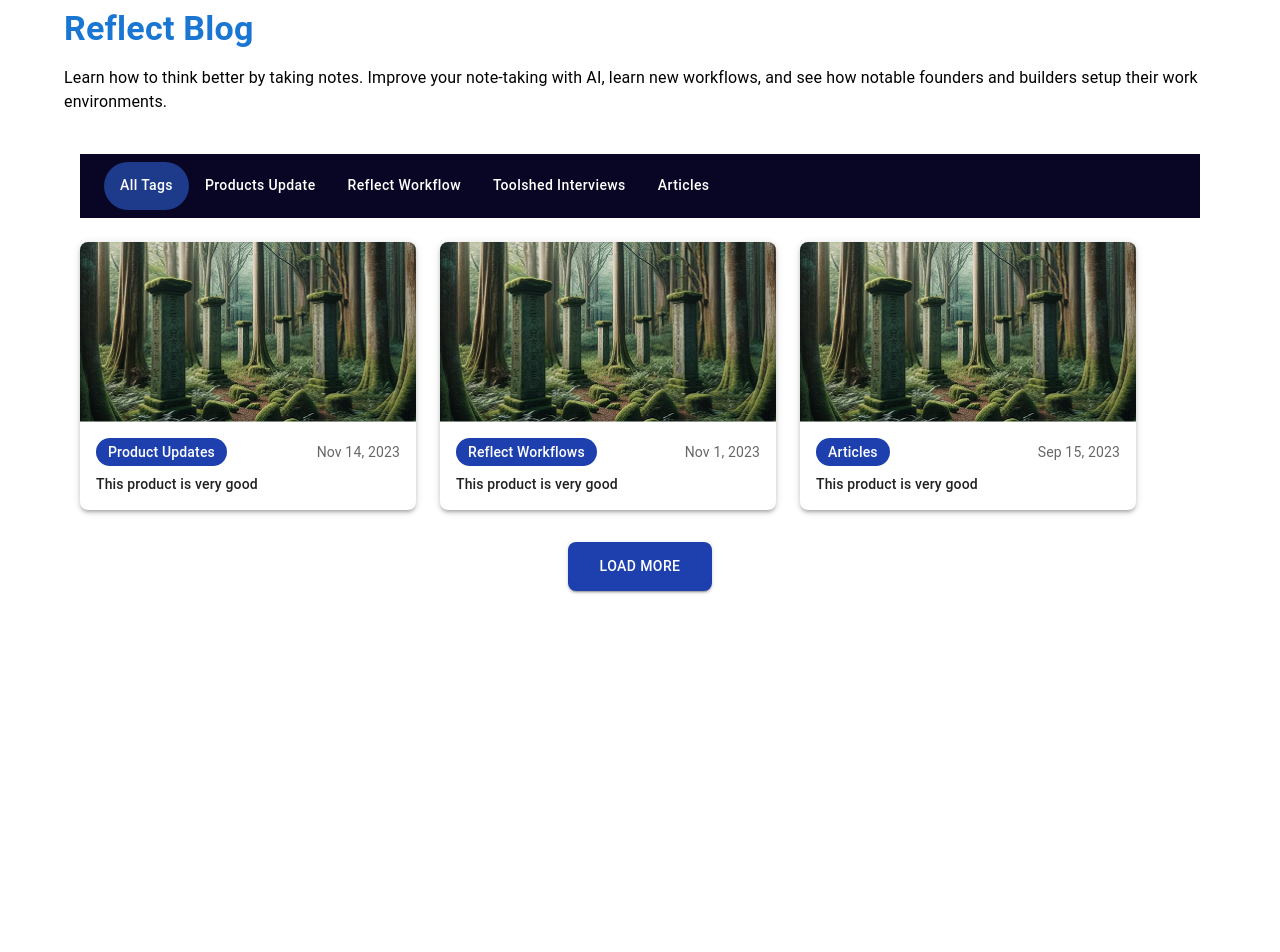
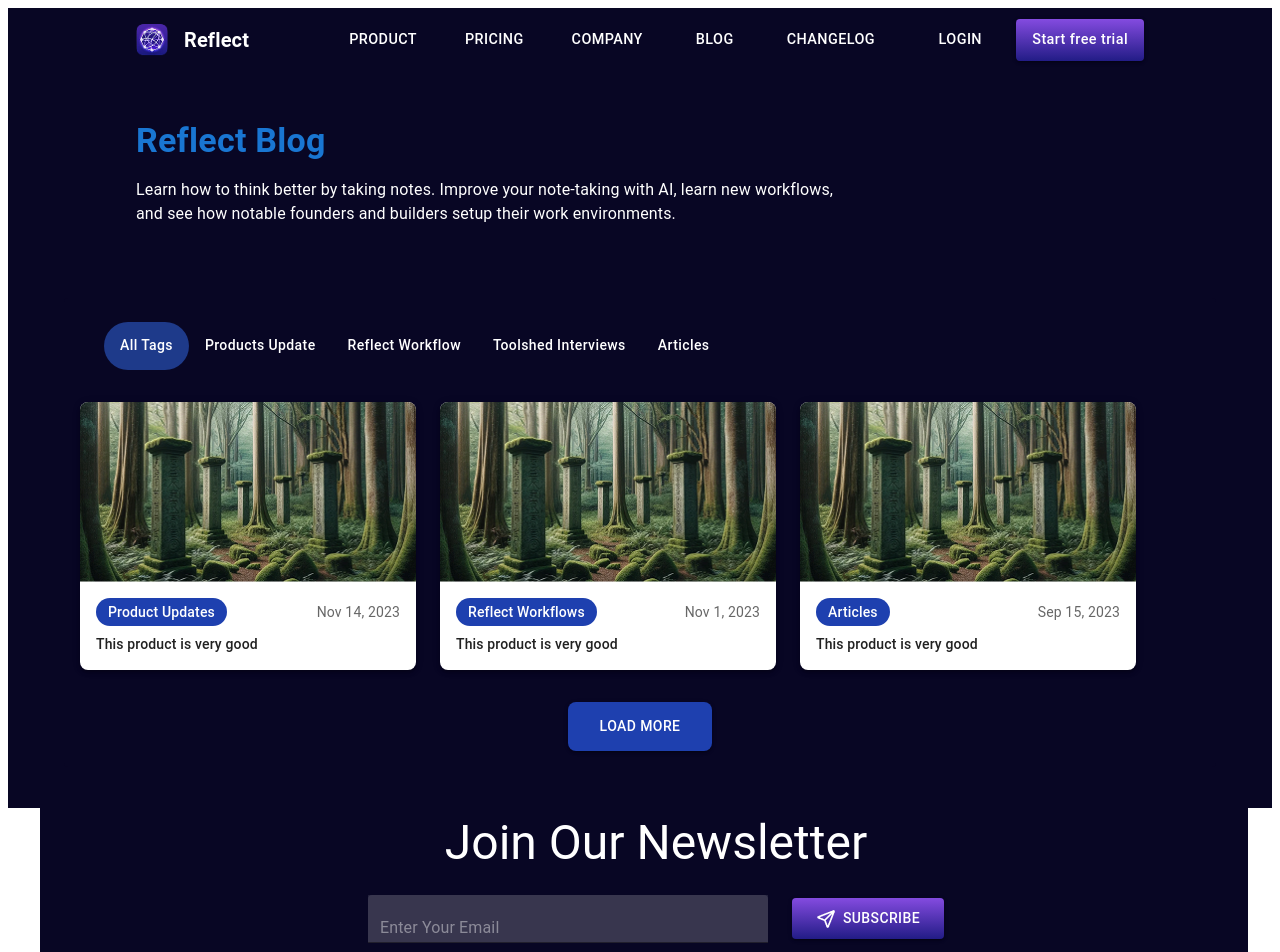
Before and after one commit to XeuroTech/Landing-page, a React (Vite) app: page / in a window 1280 px wide. Shown: the top 952 px of the page. Before the commit the page ends 800 px from the top, so only its background shows below. Built offline with nearby package versions, Linux system fonts and the light colour scheme.

Commit message:
fullupdate

```diff
--- a/src/Components/AllTags.jsx
+++ b/src/Components/AllTags.jsx
@@ -96,7 +96,7 @@
   ];
 
   return (
-    <Paper elevation={0} sx={{ p: 2 }}>
+    <Paper elevation={0} sx={{ p: 2 ,bgcolor: "rgba(8,6,36,1)"}}>
    <AppBar position="static" color="primary"   elevation={0} sx={{ userSelect: 'none', }}>
   <Toolbar sx={{ bgcolor: "rgba(8,6,36,1)", color: 'white' }}>
     <Tabs
@@ -156,9 +156,16 @@
           borderRadius: 2,
           boxShadow: 3,
           overflow: 'hidden',
+          xs:{
+            justifyContent:'center',
+            alignItems:'center',
+            px:0,
+            mx:0,
+          },
           transition: 'transform 0.3s',
           '&:hover': {
-            transform: 'translateY(-4px)'
+            transform: 'translateY(-4px)',
+
           }
         }}>
           <CardMedia
@@ -171,11 +178,12 @@
               width: '100%'
             }}
           />
-          <Stack spacing={1} sx={{ p: 2 }}>
+          <Stack spacing={1} p={2} >
             <Box sx={{
               display: 'flex',
               justifyContent: 'space-between',
-              alignItems: 'center'
+              alignItems: 'center',
+
             }}>
               <Typography
                 variant="body2"
--- a/src/Components/Footer.jsx
+++ b/src/Components/Footer.jsx
@@ -52,7 +52,7 @@
             }}>
                 <Box
                     component='img'
-                    src={twitter}
+                     src={twitter}
                     sx={{
                         height: { xs: 24, md: 28 },
                         width: 'auto',
--- a/src/Components/NavBar.jsx
+++ b/src/Components/NavBar.jsx
@@ -7,12 +7,16 @@
 import IconButton from '@mui/material/IconButton';
 import MenuIcon from '@mui/icons-material/Menu';
 import { styled } from '@mui/material/styles';
+import Drawer from '@mui/material/Drawer';
+import List from '@mui/material/List';
+import ListItem from '@mui/material/ListItem';
+import ListItemButton from '@mui/material/ListItemButton';
+import ListItemText from '@mui/material/ListItemText';
 import navlogo from '../assets/navlogo.png';
 
 function Navbar() {
     const [mobileOpen, setMobileOpen] = React.useState(false);
 
-    // Styled button with gradient background
     const GradientButton = styled(Button)(({ theme }) => ({
         background: 'linear-gradient(180deg, #844BE0 0%, #221C86 100%)',
         color: theme.palette.common.white,
@@ -28,6 +32,37 @@
         setMobileOpen(!mobileOpen);
     };
 
+    const drawer = (
+        <Box sx={{
+            width: 250,
+            background: 'rgba(8, 6, 36, 1)',
+            height: '100%',
+            color: 'white'
+        }}>
+            <List>
+                {['Product', 'Pricing', 'Company', 'Blog', 'Changelog'].map((text) => (
+                    <ListItem key={text} disablePadding>
+                        <ListItemButton>
+                            <ListItemText primary={text} />
+                        </ListItemButton>
+                    </ListItem>
+                ))}
+                <ListItem disablePadding>
+                    <ListItemButton>
+                        <ListItemText primary="Login" />
+                    </ListItemButton>
+                </ListItem>
+                <ListItem disablePadding>
+                    <ListItemButton>
+                        <GradientButton fullWidth>
+                            Start free trial
+                        </GradientButton>
+                    </ListItemButton>
+                </ListItem>
+            </List>
+        </Box>
+    );
+
     return (
         <Box sx={{ flexGrow: 1 }}>
             <AppBar position="static" sx={{
@@ -35,8 +70,8 @@
                 boxShadow: 'none',
                 paddingX: { xs: 2, sm: 4, md: 6 }
             }}>
-                <Toolbar>
-                    {/* Mobile menu button (hidden on desktop) */}
+                <Toolbar sx={{ minHeight: { xs: 56, sm: 64 } }}>
+                    {/* Mobile menu button */}
                     <IconButton
                         size="large"
                         edge="start"
@@ -51,9 +86,9 @@
                         <MenuIcon />
                     </IconButton>
 
-                    {/* Left side - Logo with text */}
+                    {/* Logo with text */}
                     <Box sx={{
-                        flexGrow: 1,
+                        flexGrow: { xs: 1, sm: 0 },
                         display: 'flex',
                         alignItems: 'center',
                         gap: 2,
@@ -72,34 +107,41 @@
                             component="div"
                             sx={{
                                 fontWeight: 'bold',
-                                fontSize: { xs: '1rem', sm: '1.25rem' }
+                                fontSize: { xs: '1rem', sm: '1.25rem' },
+                                display: { xs: 'none', sm: 'block' }
                             }}
                         >
                             Reflect
                         </Typography>
                     </Box>
 
-                    {/* Middle - Navigation buttons (hidden on mobile) */}
+                    {/* Navigation links - desktop */}
                     <Box sx={{
                         display: { xs: 'none', sm: 'flex' },
                         justifyContent: 'center',
                         flexGrow: 1,
-                        gap: { sm: 1, md: 2, lg: 4 }
+                        gap: { sm: 1, md: 2, lg: 4 },
+                        mx: 2
                     }}>
-                        <Button color="inherit" sx={{ fontSize: { sm: '0.8rem', md: '0.9rem' } }}>Product</Button>
-                        <Button color="inherit" sx={{ fontSize: { sm: '0.8rem', md: '0.9rem' } }}>Pricing</Button>
-                        <Button color="inherit" sx={{ fontSize: { sm: '0.8rem', md: '0.9rem' } }}>Company</Button>
-                        <Button color="inherit" sx={{ fontSize: { sm: '0.8rem', md: '0.9rem' } }}>Blog</Button>
-                        <Button color="inherit" sx={{ fontSize: { sm: '0.8rem', md: '0.9rem' } }}>Changelog</Button>
+                        {['Product', 'Pricing', 'Company', 'Blog', 'Changelog'].map((item) => (
+                            <Button
+                                key={item}
+                                color="inherit"
+                                sx={{
+                                    fontSize: { sm: '0.8rem', md: '0.9rem' },
+                                    whiteSpace: 'nowrap'
+                                }}
+                            >
+                                {item}
+                            </Button>
+                        ))}
                     </Box>
 
-                    {/* Right side - Login/Logout button (hidden on mobile) */}
+                    {/* Right side buttons - desktop */}
                     <Box sx={{
-                        flexGrow: 1,
                         display: { xs: 'none', sm: 'flex' },
-                        justifyContent: 'flex-end',
                         alignItems: 'center',
-                        minWidth: { xs: 'auto', sm: '160px' }
+                        gap: 1
                     }}>
                         <Button
                             color="inherit"
@@ -112,25 +154,47 @@
                             size="small"
                             sx={{
                                 fontSize: { sm: '0.8rem', md: '0.9rem' },
-                                padding: { sm: '4px 8px', md: '6px 16px' }
+                                padding: { sm: '6px 12px', md: '8px 16px' }
                             }}
                         >
                             Start free trial
                         </GradientButton>
                     </Box>
 
-                    {/* Mobile login button (hidden on desktop) */}
+                    {/* Mobile login button */}
                     <Button
                         color="inherit"
                         sx={{
                             display: { xs: 'block', sm: 'none' },
-                            minWidth: 'auto'
+                            minWidth: 'auto',
+                            ml: 'auto'
                         }}
                     >
                         Login
                     </Button>
                 </Toolbar>
             </AppBar>
+
+            {/* Mobile drawer */}
+            <Drawer
+                variant="temporary"
+                open={mobileOpen}
+                onClose={handleDrawerToggle}
+                ModalProps={{
+                    keepMounted: true, // Better open performance on mobile.
+                }}
+                sx={{
+                    display: { xs: 'block', sm: 'none' },
+                    '& .MuiDrawer-paper': {
+                        boxSizing: 'border-box',
+                        width: 250,
+                        background: 'rgba(8, 6, 36, 1)',
+                        color: 'white'
+                    },
+                }}
+            >
+                {drawer}
+            </Drawer>
         </Box>
     );
 }
--- a/src/Components/Newjoin.jsx
+++ b/src/Components/Newjoin.jsx
@@ -1,36 +1,69 @@
 import { Box, Button, Typography } from '@mui/material'
 import React from 'react'
 import { styled } from '@mui/material/styles'
-import TransparentTextField from '@mui/material/TextField'
-import subscribe from '../assets/subscribe.png'
-
+import TextField from '@mui/material/TextField'
+ import  subsccribe from '../assets/subscribe.png'
 const Newjoin = () => {
     const GradientButton = styled(Button)(({ theme }) => ({
         background: 'linear-gradient(180deg, #844BE0 0%, #221C86 100%)',
         color: theme.palette.common.white,
         '&:hover': {
             background: 'linear-gradient(180deg, #945BEF 0%, #2A2399 100%)',
-        }
+        },
+        padding: '8px 24px'
     }));
+
     return (
-        <>
-            <Box sx={{ display: 'flex', flexDirection: 'column', alignItems: "center", width: "dvh" }}>
-                <Typography variant='h3' color='white'>Join Our Newsletter</Typography>
-                <Box sx={{ display: 'flex', flexDirection: { xs: 'column', sm: "row", alignItems: 'center', gap: 7 } }}>
-                    <TransparentTextField size='small' id="filled-basic" placeholder='Enter Your Email' variant="filled" sx={{
+        <Box sx={{
+            display: 'flex',
+            flexDirection: 'column',
+             bgcolor: "rgba(8,6,36,1)",
+            alignItems: "center",
+            width: "100%",
+            py: 6,
+            px: 2
+        }}>
+            <Typography variant='h3' color='white' sx={{ mb: 3 }}>Join Our Newsletter</Typography>
+            <Box sx={{
+                display: 'flex',
+                flexDirection: { xs: 'column', sm: "row" },
+                alignItems: 'center',
+                gap: 3,
+                width: '100%',
+                maxWidth: '800px',
+                justifyContent: 'center'
+            }}>
+                <TextField
+                    size='small'
+                    id="filled-basic"
+                    placeholder='Enter Your Email'
+                    variant="filled"
+                    sx={{
                         '& .MuiInputBase-input': {
-                            color: 'white'
-                        }, width: { xs: '90%', sm: '400px' }
-                    }} />
-                    <GradientButton>
-                        <Box component='img' src={subscribe} sx={{ color: 'white', background: 'transparent' }} />
-                        <Button size='small' >Subscribe</Button>
-                    </GradientButton>
-                </Box>
-                <Typography textAlign='center' sx={{ color: 'white', paddingY: 3 }}>Unsubscribe at any time </Typography>
+                            color: 'white',
+                            bgcolor: 'rgba(255,255,255,0.1)'
+                        },
+                        '& .MuiFilledInput-root': {
+                            bgcolor: 'rgba(255,255,255,0.1)',
+                            '&:hover': {
+                                bgcolor: 'rgba(255,255,255,0.15)'
+                            }
+                        },
+                        width: { xs: '100%', sm: '400px' }
+                    }}
+                />
+
+
+
+                <GradientButton variant="contained">
+                <Box component={'img'}src={subsccribe}/>
+                    Subscribe
+                </GradientButton>
             </Box>
-
-        </>
+            <Typography textAlign='center' sx={{ color: 'white', mt: 3 }}>
+                Unsubscribe at any time
+            </Typography>
+        </Box>
     )
 }
 
--- a/src/Components/ReflectBlog.jsx
+++ b/src/Components/ReflectBlog.jsx
@@ -14,7 +14,7 @@
   const theme = useTheme();
 
   return (
-      <Box>
+      <Box sx={{px:9, py:6}}>
       <Typography
         variant="h4"
         sx={{
@@ -26,7 +26,14 @@
         Reflect Blog
       </Typography>
 
-      <Typography variant="body1" sx={{ mb: 3, color: 'black' }}>
+      <Typography variant="body1" sx={{ mb: 3, color: 'white', width:"70%" ,xs:{
+        width:"100%",
+        textAlign:'center'
+      },
+
+      sm:{
+       width:'100%'
+      } }}>
         Learn how to think better by taking notes. Improve your note-taking with AI, learn new workflows, and see how notable founders and builders setup their work environments.
       </Typography>
       </Box>
--- a/src/Pages/Home.jsx
+++ b/src/Pages/Home.jsx
@@ -2,15 +2,21 @@
 import ReflectBlog from '../Components/ReflectBlog'
 import { Box, Container } from '@mui/material'
 import AllTags from '../Components/AllTags'
+import Navbar from '../Components/NavBar'
+import Newjoin from '../Components/Newjoin'
+import Footer from '../Components/Footer'
 
 const Home = () => {
   return (
-
-    <Container  >
+    <Box sx={{backgroundColor:"rgba(8,6,36,1)" , height:"100vh", }}>
+    <Container sx={{bgcolor: "rgba(8,6,36,1)"}} >
+      <Navbar/>
       <ReflectBlog/>
       <AllTags/>
-
+     <Newjoin/>
+       <Footer/>
       </Container>
+      </Box>
   )
 }
 
```
Also changed, not shown: src/assets/subscribe.png (added), src/assets/twitter.png (added).
